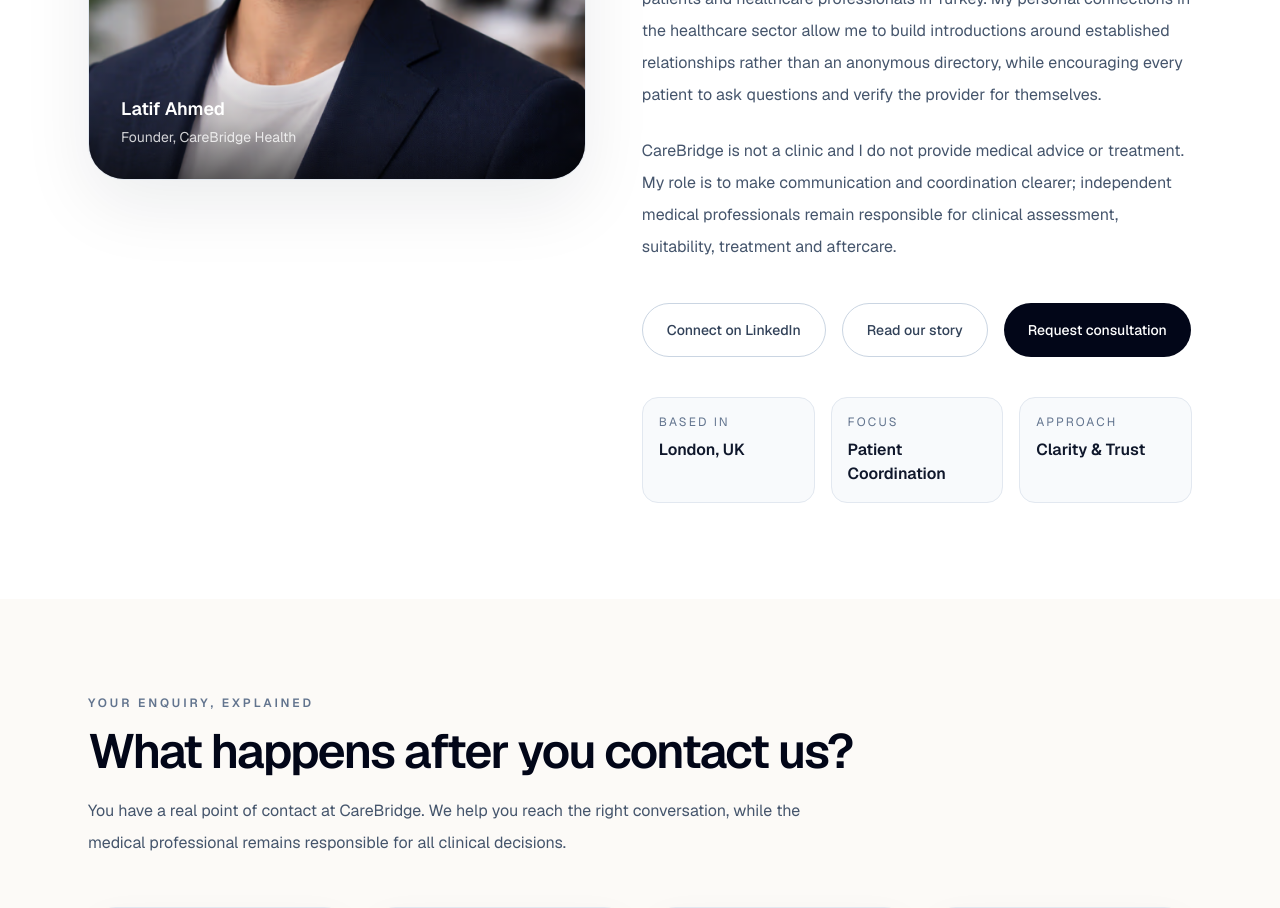
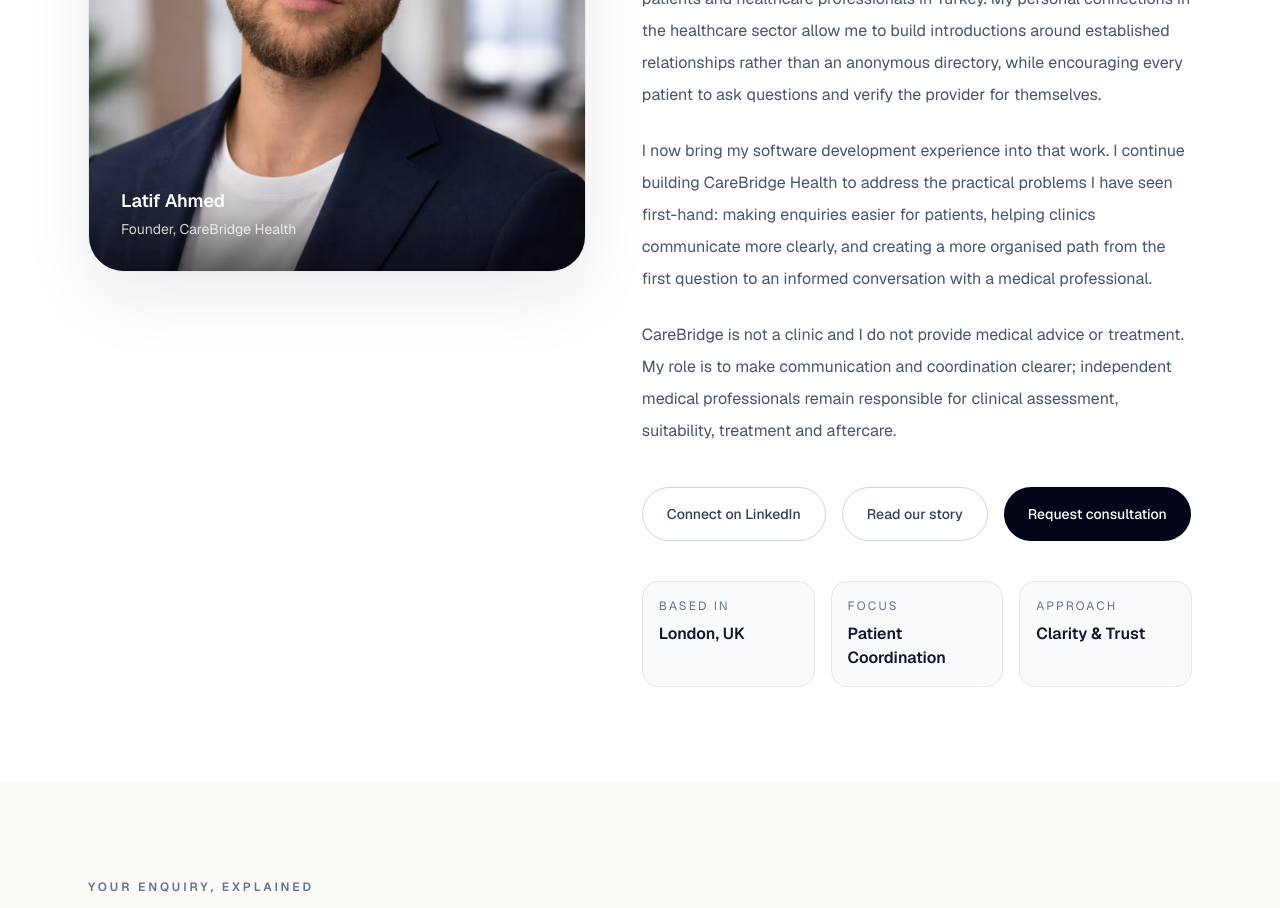
Before and after one commit to LyatifAhmed/carebridgehealth, a Next.js app: page / in a window 1280 px wide. Shown: the part 4560-5468 px from the top of the page. Built offline with nearby package versions, Linux system fonts and the light colour scheme.

Commit message:
Connect software engineering skills to practical patient and clinic problems

```diff
--- a/app/components/FounderSection.tsx
+++ b/app/components/FounderSection.tsx
@@ -71,6 +71,15 @@ export default function FounderSection() {
               </p>
 
               <p>
+                I now bring my software development experience into that work.
+                I continue building CareBridge Health to address the practical
+                problems I have seen first-hand: making enquiries easier for
+                patients, helping clinics communicate more clearly, and
+                creating a more organised path from the first question to
+                an informed conversation with a medical professional.
+              </p>
+
+              <p>
                 CareBridge is not a clinic and I do not provide medical
                 advice or treatment. My role is to make communication and
                 coordination clearer; independent medical professionals
```
